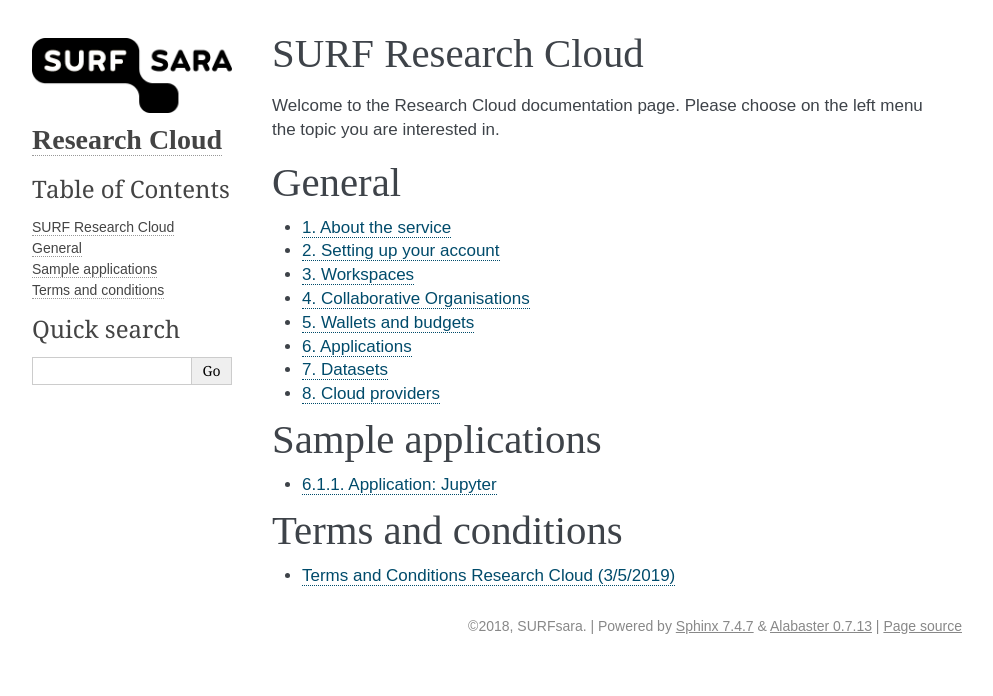
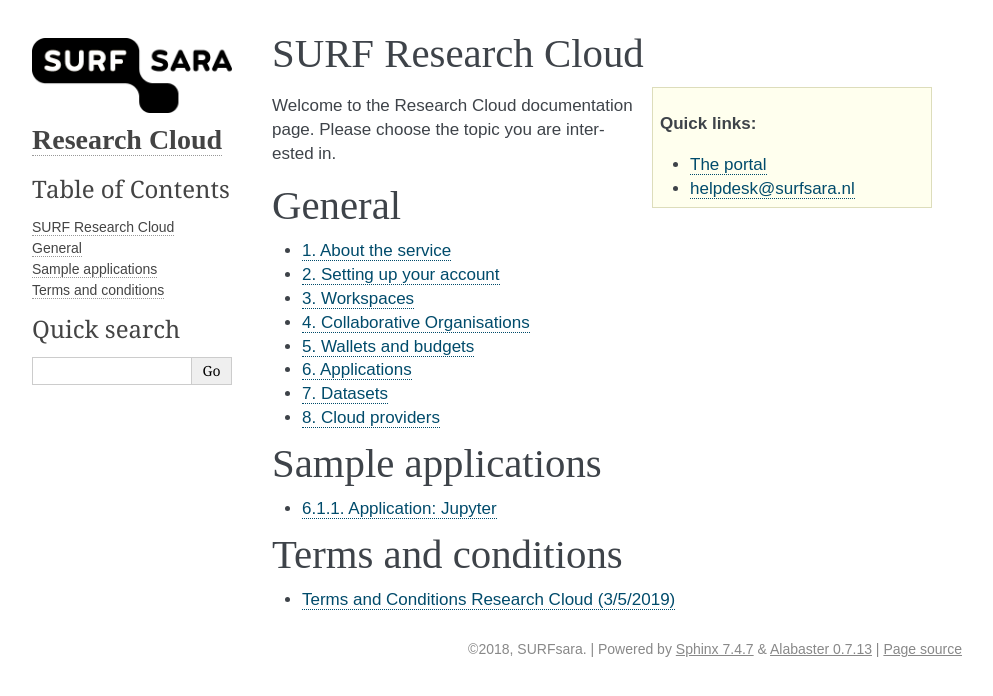
Before and after one commit to sara-nl/researchclouddocs, a Sphinx documentation site: the page built from docs/index.rst, in a window 1280 px wide. Shown: the top 696 px of the page, without its empty margins (148-1141 px from the left). Built offline with Sphinx 7.4.7, drawn with Linux system fonts in a browser that asks for light colours.

Commit message:
Fix links

```diff
--- a/docs/about.rst
+++ b/docs/about.rst
@@ -1,7 +1,7 @@
 About the service
 ======================================
 
-SURF ResearchCloud is a service to facilitate scientists' collaborative work. It is developed and offered by `_SURFsara`
+SURF ResearchCloud is a service to facilitate scientists' collaborative work. It is developed and offered by `SURFsara`_
 
 As a scientist, you can use your **institutional credentials** to authenticate yourself, so you do not need to remember yet another password.
 
--- a/docs/account_setup.rst
+++ b/docs/account_setup.rst
@@ -4,12 +4,12 @@
 
 
 Setup Time-based One-time Password
--------------------------
+-------------------------------------
 
 .. TODOcument: describe how to do TOTP
 
 
 Link personal ResearchDrive token
--------------------------
+-----------------------------------
 
 .. TODOcument: describe how to link ResearchDrive token
--- a/docs/apps_specifics/jupyter.rst
+++ b/docs/apps_specifics/jupyter.rst
@@ -1,7 +1,7 @@
 Application: Jupyter
 ======================================
 
-One of the :doc:`applications <../applications>` we offer in our catalogue is `Jupyter Hub <https://jupyter.org/hub>`.
+One of the :doc:`applications <../applications>` we offer in our catalogue is `Jupyter Hub <https://jupyter.org/hub>`_.
 
 Jupyter notebooks provide users a comfortable web environment where they can develop and run data analytics programs. In particular, the workspaces you build out of our Jupyter Hub catalogue item allows you to:
 
--- a/docs/collaborative_organisations.rst
+++ b/docs/collaborative_organisations.rst
@@ -3,13 +3,13 @@
 
 
 What is a collaborative organisation (CO)
--------------------------
+------------------------------------------
 
-Research Cloud is a platform for supporting research by working together with selected tools and data in workspaces. Working together is done with Collaborative Organisations. These are ad-hoc groups of people you can make or join to work together on a given research. The concept of the CO comes from Science Collaboration Zone (SCZ):  https://wiki.surfnet.nl/display/SCZ/Science+Collaboration+Zone+Home. People are invited into COs based on information given by there identity provider (IdP). Different types of IdPs supported by SCZ are institute IdPs through SURFconext, or internationaly through EDUgain, or for example social IdPs like google and outlook.
+Research Cloud is a platform for supporting research by working together with selected tools and data in workspaces. Working together is done with Collaborative Organisations. These are ad-hoc groups of people you can make or join to work together on a given research. The concept of the CO comes from Science `Collaboration Zone (SCZ)  <https://wiki.surfnet.nl/display/SCZ/Science+Collaboration+Zone+Home>`_. People are invited into COs based on information given by their identity provider (IdP). Different types of IdPs supported by SCZ are institute IdPs through SURFconext, or internationally through EDUgain, or for example social IdPs like google and outlook.
 
 
 How are COs used in Research Cloud
--------------------------
+-----------------------------------
 
 In the Research Cloud portal you can view the COs you are a member of under the `my profile` menu. All the members of the CO are listed. When you start a workspace the first thing you do is choose whether you run it for a specific CO, or choose to run it as a private workspace. Private workspaces are explained in another part of the documentation. After choosing the CO the user can choose an application and in a step later a dataset. The item from the catalog that are shown are filtered based on the chosssen CO. A catalog item admin can choose which COs have access to the items he manages.
 
--- a/docs/index.rst
+++ b/docs/index.rst
@@ -1,8 +1,14 @@
 SURF Research Cloud
 ===============================
 
+.. sidebar:: Quick links:
+
+    * `The portal <https://development.surfresearchcloud.nl/>`_
+    * `helpdesk@surfsara.nl`_
+
+
 Welcome to the Research Cloud documentation page.
-Please choose on the left menu the topic you are interested in.
+Please choose the topic you are interested in.
 
 General
 ========
@@ -38,3 +44,5 @@
    :titlesonly:
 
    usage_agreement_SURFsara_systems
+
+.. _helpdesk@surfsara.nl: mailto:helpdesk@surfsara.nl?subject=ResearchCloud%20question
```
